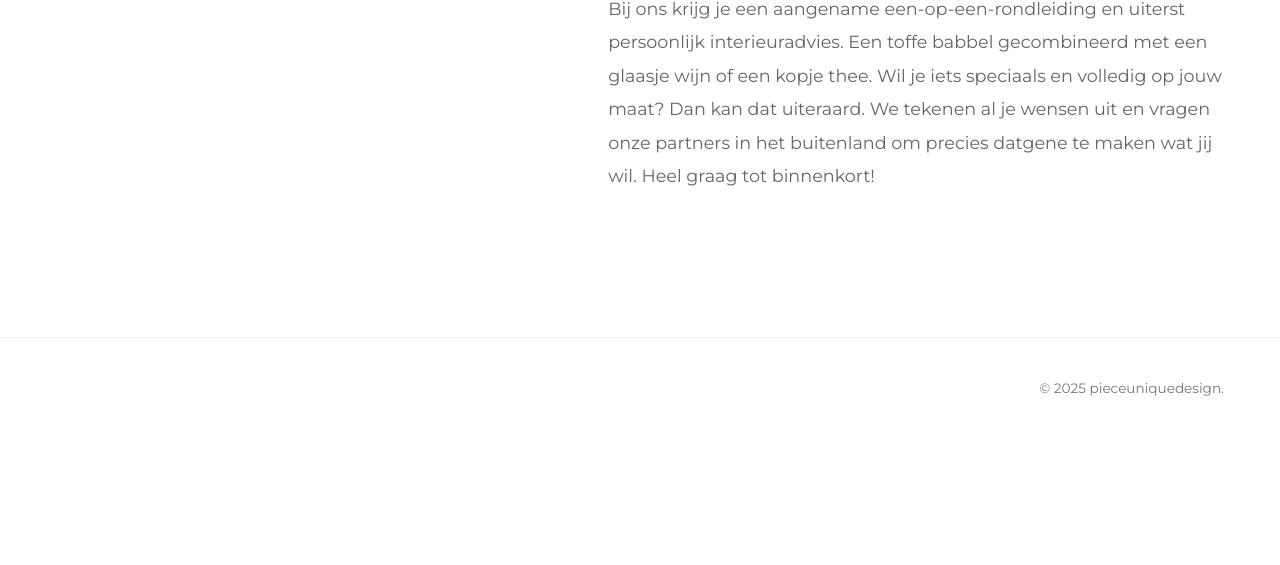
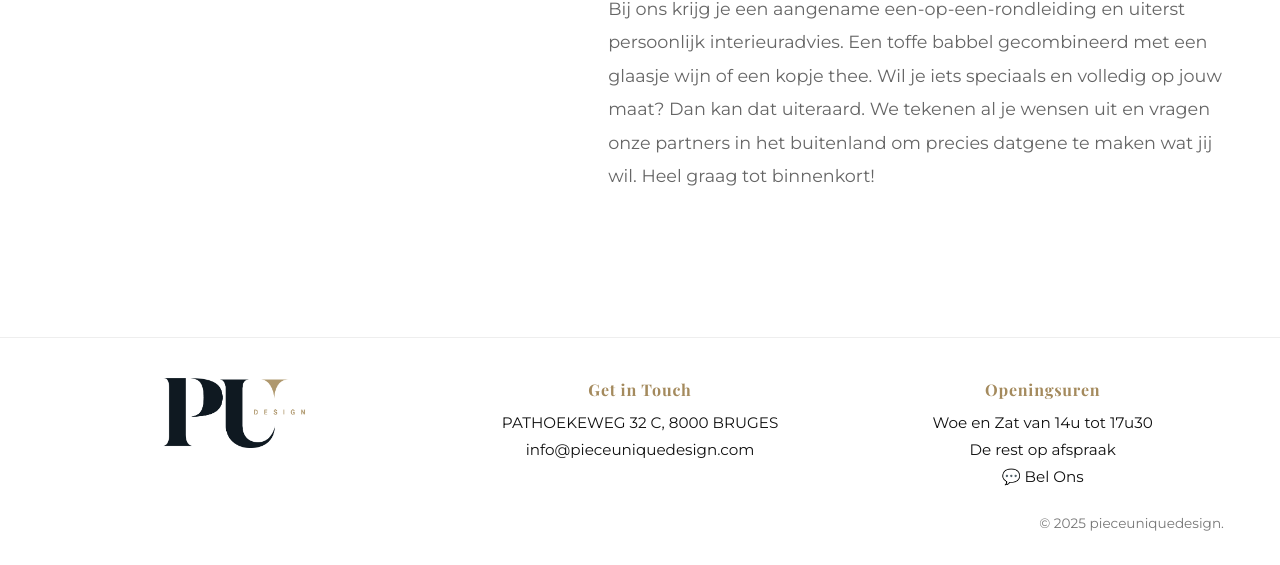
Before and after one commit to sharffudeen47/pieceUnique, a website: page more.html in a window 1280 px wide. Shown: the part 3185-3750 px from the top of the page. Before the commit the page ends 3616 px from the top, so only its background shows below. Drawn offline with nearby package versions, Linux system fonts and the light colour scheme.

Commit message:
added the footer for about us

```diff
--- a/more.html
+++ b/more.html
@@ -104,7 +104,23 @@
     </section>
 </main>
 
-<footer class="site-footer">
+<footer id="contact" class="site-footer">
+    <div class="container footer-grid">
+        <div class="footer-col">
+            <img class="footer-logo" src="Images/logo/PU_logo_dark.png" alt="Pièce Unique Footer Logo" />
+        </div>
+        <div class="footer-col">
+            <h3>Get in Touch</h3>
+            <p>PATHOEKEWEG 32 C, 8000 BRUGES</p>
+            <p><a href="mailto:info@pieceuniquedesign.com">info@pieceuniquedesign.com</a></p>
+        </div>
+        <div class="footer-col">
+            <h3>Openingsuren</h3>
+            <p>Woe en Zat van 14u tot 17u30</p>
+            <p>De rest op afspraak</p>
+            <p aria-label="Bel ons">💬 Bel Ons</p>
+        </div>
+    </div>
     <div class="container footer-bottom">
         <p>© <span id="year"></span> pieceuniquedesign.</p>
     </div>
```
